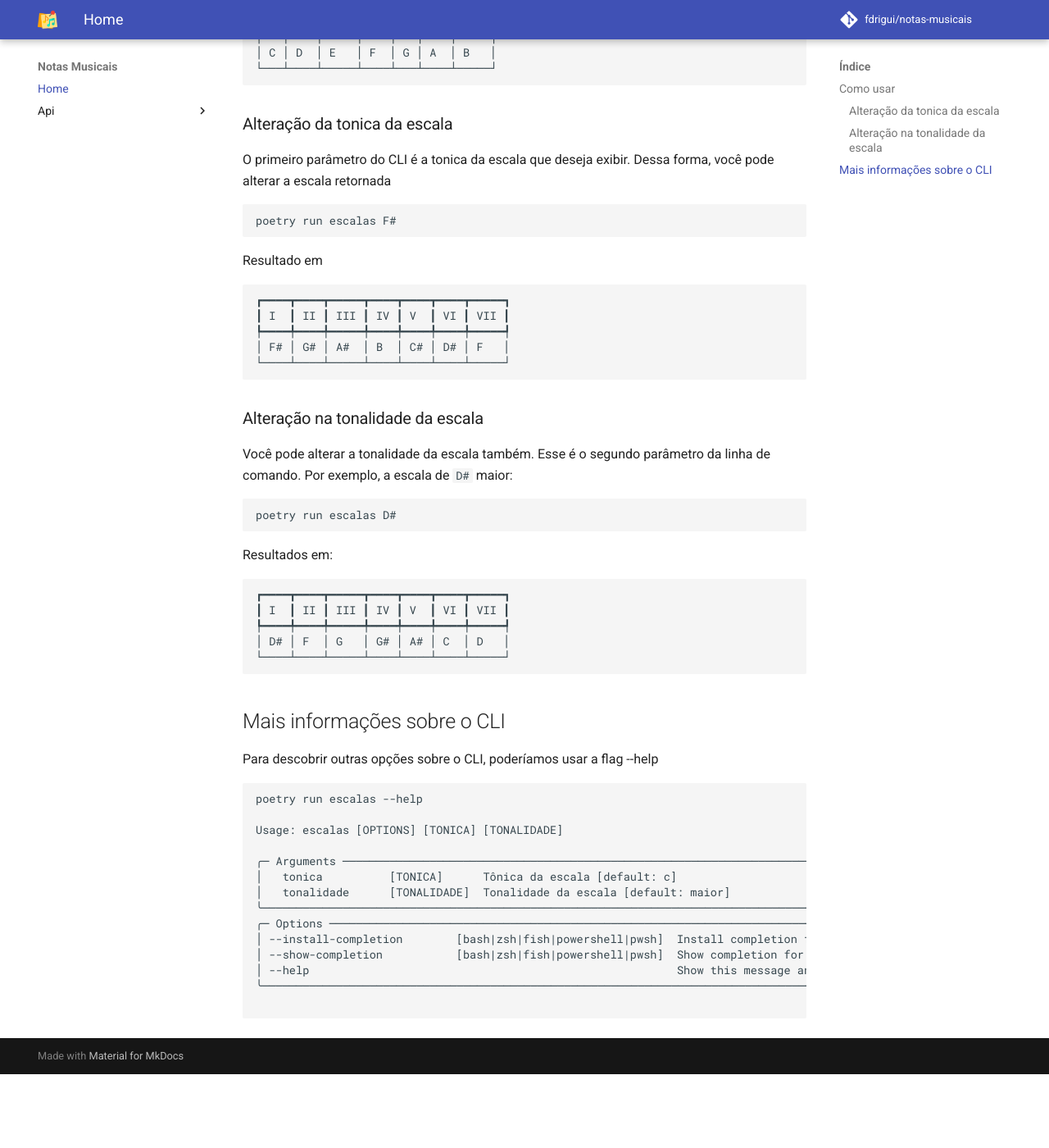
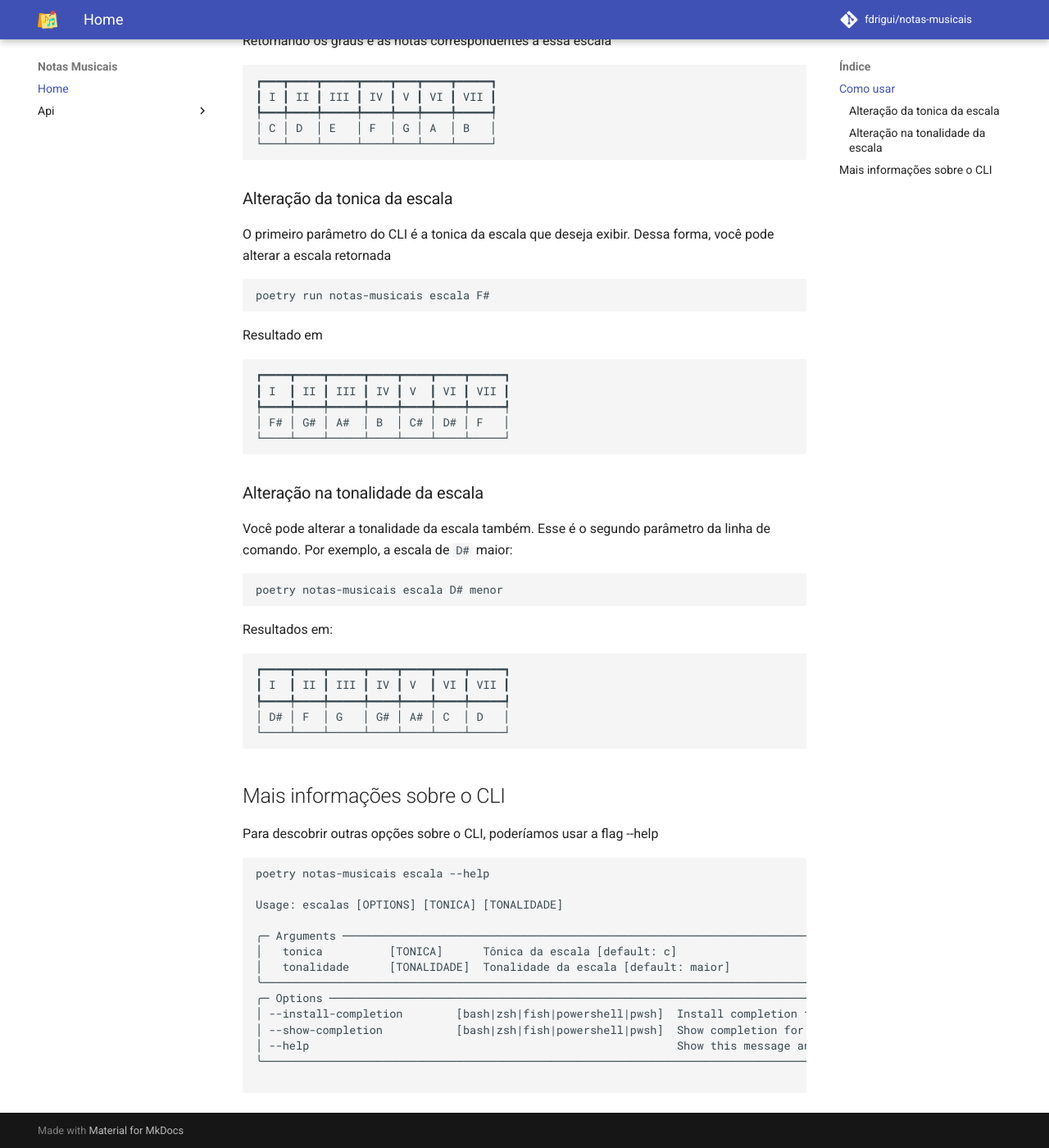
Before and after one commit to fdrigui/notas-musicais, an MkDocs documentation site: the page built from docs/index.md, in a window 1280 px wide and 1400 px high, scrolled down 614 px. Shown: the whole window at 82% size. Built offline with MkDocs 1.6.1 and Material for MkDocs 9.7.7, drawn with Linux system fonts in a browser that asks for light colours; comment, search, counter and statistics services are not loaded; before the commit the page ends 1924 px from its top, so only the background shows below that; some of the changed text lies outside the part shown.

Commit message:
Atualização da página inicial do readme na documentação para o comando de acordes

````diff
--- a/docs/index.md
+++ b/docs/index.md
@@ -1,12 +1,15 @@
 ![logo do projeto](assets/logo.png){ width="200" .center }
 # Notas Musicais
+
+Notas musicais é um CLI para ajudar na formação de escalas e acordes.
+Temos dois comandos disponíveis: `escala` e `acordes`.
 
 ## Como usar
 
 Você pode chamar as escalas via linhas de comando
 
 ```bash
-poetry run escalas
+poetry run notas-musicais escala
 ```
 Retornando os graus e as notas correspondentes a essa escala
 ```
@@ -21,7 +24,7 @@
 O primeiro parâmetro do CLI é a tonica da escala que deseja exibir. Dessa forma, você pode alterar a escala retornada
 
 ```bash
-poetry run escalas F#
+poetry run notas-musicais escala F#
 ```
 Resultado em
 ```
@@ -35,7 +38,7 @@
 ### Alteração na tonalidade da escala
 Você pode alterar a tonalidade da escala também. Esse é o segundo parâmetro da linha de comando. Por exemplo, a escala de `D#` maior:
 ```
-poetry run escalas D#
+poetry notas-musicais escala D# menor
 ```
 Resultados em:
 ```
@@ -50,7 +53,7 @@
 Para descobrir outras opções sobre o CLI, poderíamos usar a flag --help
 
 ```
-poetry run escalas --help
+poetry notas-musicais escala --help
 
 Usage: escalas [OPTIONS] [TONICA] [TONALIDADE]
 
````
